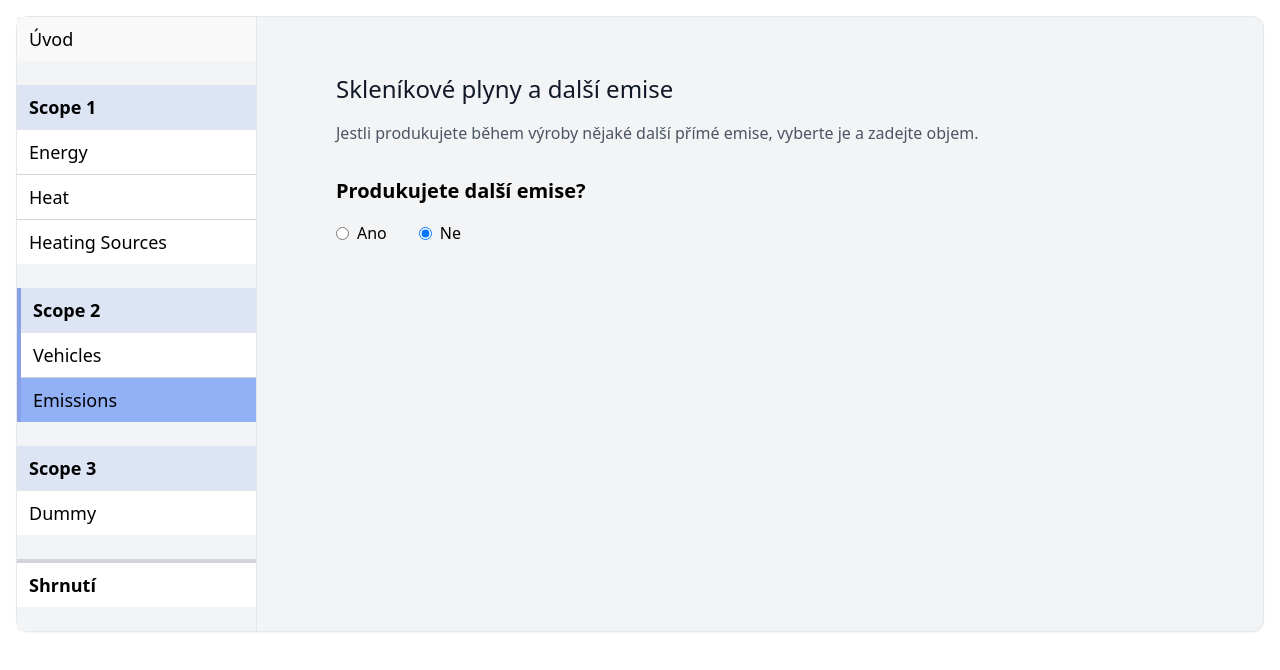
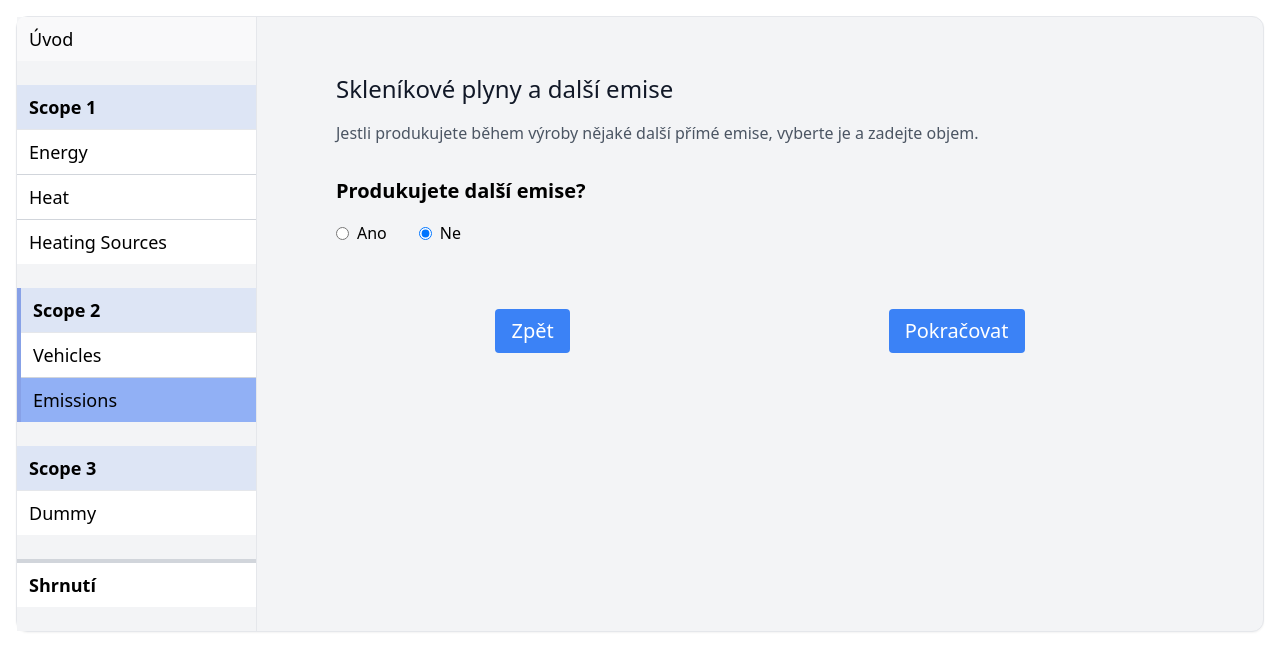
Before and after one commit to deploy-esgrovia/simple-esg-calc, a Vue app: page /emissions in a window 1280 px wide. Shown: the top 670 px of the page. Built offline with nearby package versions, Linux system fonts and the light colour scheme.

Commit message:
feat: add navigation buttons for each section

```diff
--- a/src/assets/css/style.css
+++ b/src/assets/css/style.css
@@ -791,6 +791,11 @@ video {
   border-color: inherit;
 }
 
+.border-red-500 {
+  --tw-border-opacity: 1;
+  border-color: rgb(239 68 68 / var(--tw-border-opacity, 1));
+}
+
 .border-opacity-50 {
   --tw-border-opacity: 0.5;
 }
@@ -820,6 +825,10 @@ video {
   background-color: rgb(243 244 246 / var(--tw-bg-opacity, 1));
 }
 
+.bg-inherit {
+  background-color: inherit;
+}
+
 .bg-red-600 {
   --tw-bg-opacity: 1;
   background-color: rgb(220 38 38 / var(--tw-bg-opacity, 1));
@@ -828,25 +837,6 @@ video {
 .bg-white {
   --tw-bg-opacity: 1;
   background-color: rgb(255 255 255 / var(--tw-bg-opacity, 1));
-}
-
-.bg-inherit {
-  background-color: inherit;
-}
-
-.bg-fuchsia-300 {
-  --tw-bg-opacity: 1;
-  background-color: rgb(240 171 252 / var(--tw-bg-opacity, 1));
-}
-
-.bg-gray-500 {
-  --tw-bg-opacity: 1;
-  background-color: rgb(107 114 128 / var(--tw-bg-opacity, 1));
-}
-
-.bg-gray-200 {
-  --tw-bg-opacity: 1;
-  background-color: rgb(229 231 235 / var(--tw-bg-opacity, 1));
 }
 
 .bg-opacity-10 {
@@ -894,6 +884,11 @@ video {
   padding-bottom: 0.75rem;
 }
 
+.py-4 {
+  padding-top: 1rem;
+  padding-bottom: 1rem;
+}
+
 .pb-2 {
   padding-bottom: 0.5rem;
 }
@@ -912,6 +907,18 @@ video {
 
 .pt-2 {
   padding-top: 0.5rem;
+}
+
+.pt-5 {
+  padding-top: 1.25rem;
+}
+
+.pt-6 {
+  padding-top: 1.5rem;
+}
+
+.pt-8 {
+  padding-top: 2rem;
 }
 
 .text-center {
@@ -1073,6 +1080,11 @@ video {
   --tw-ring-color: rgb(59 130 246 / var(--tw-ring-opacity, 1));
 }
 
+.focus\:ring-red-500:focus {
+  --tw-ring-opacity: 1;
+  --tw-ring-color: rgb(239 68 68 / var(--tw-ring-opacity, 1));
+}
+
 .focus\:ring-opacity-50:focus {
   --tw-ring-opacity: 0.5;
 }
--- a/src/components/sections/CompanyInfoSection.vue
+++ b/src/components/sections/CompanyInfoSection.vue
@@ -46,12 +46,18 @@ watch(companyInfo, () => {
 		<div class="mb-6">
 			<InputWithUnit type="text" label="E-mail" v-model="companyInfo.email" />
 		</div>
-		<div>
+		<div class="flex">
+			<RouterLink
+				to="/emissions"
+				class="block mx-auto py-2 px-4 bg-blue-500 text-white border-none rounded cursor-pointer text-xl hover:bg-blue-700"
+			>
+				Zpět
+			</RouterLink>
 			<button
 				@click="handleSubmit"
-				class="block mx-auto my-8 py-3 px-8 bg-blue-500 text-white border-none rounded cursor-pointer text-xl hover:bg-blue-700"
+				class="block mx-auto py-2 px-4 bg-blue-500 text-white border-none rounded cursor-pointer text-xl hover:bg-blue-700"
 			>
-				Submit
+				Dokončit
 			</button>
 		</div>
 	</div>
--- a/src/components/sections/EmissionsSection.vue
+++ b/src/components/sections/EmissionsSection.vue
@@ -127,5 +127,20 @@ watch(
 				</button>
 			</div>
 		</div>
+
+		<div class="flex pt-8">
+			<RouterLink
+				to="/vehicles"
+				class="block mx-auto py-2 px-4 bg-blue-500 text-white border-none rounded cursor-pointer text-xl hover:bg-blue-700"
+			>
+				Zpět
+			</RouterLink>
+			<RouterLink
+				to="/company-info"
+				class="block mx-auto py-2 px-4 bg-blue-500 text-white border-none rounded cursor-pointer text-xl hover:bg-blue-700"
+			>
+				Pokračovat
+			</RouterLink>
+		</div>
 	</div>
 </template>
--- a/src/components/sections/EnergySection.vue
+++ b/src/components/sections/EnergySection.vue
@@ -68,5 +68,13 @@ watch([annualConsumption, selectedEnergyType, sourceTypeValues], () => {
 				<InputWithUnit :label="label" v-model="sourceTypeValues[source]" unit="MWh / rok" />
 			</div>
 		</div>
+		<div class="flex">
+			<RouterLink
+				to="/heat"
+				class="block mx-auto py-2 px-4 bg-blue-500 text-white border-none rounded cursor-pointer text-xl hover:bg-blue-700"
+			>
+				Pokračovat
+			</RouterLink>
+		</div>
 	</div>
 </template>
--- a/src/components/sections/HeatSection.vue
+++ b/src/components/sections/HeatSection.vue
@@ -117,5 +117,20 @@ watch(
 				/>
 			</div>
 		</div>
+
+		<div class="flex">
+			<RouterLink
+				to="/energy"
+				class="block mx-auto py-2 px-4 bg-blue-500 text-white border-none rounded cursor-pointer text-xl hover:bg-blue-700"
+			>
+				Zpět
+			</RouterLink>
+			<RouterLink
+				to="/heating-sources"
+				class="block mx-auto py-2 px-4 bg-blue-500 text-white border-none rounded cursor-pointer text-xl hover:bg-blue-700"
+			>
+				Pokračovat
+			</RouterLink>
+		</div>
 	</div>
 </template>
--- a/src/components/sections/HeatingSourcesSection.vue
+++ b/src/components/sections/HeatingSourcesSection.vue
@@ -82,5 +82,20 @@ watch(
 				:unit="units[fuel]"
 			/>
 		</div>
+
+		<div class="flex">
+			<RouterLink
+				to="/heat"
+				class="block mx-auto py-2 px-4 bg-blue-500 text-white border-none rounded cursor-pointer text-xl hover:bg-blue-700"
+			>
+				Zpět
+			</RouterLink>
+			<RouterLink
+				to="/vehicles"
+				class="block mx-auto py-2 px-4 bg-blue-500 text-white border-none rounded cursor-pointer text-xl hover:bg-blue-700"
+			>
+				Pokračovat
+			</RouterLink>
+		</div>
 	</div>
 </template>
--- a/src/components/sections/VehicleSection.vue
+++ b/src/components/sections/VehicleSection.vue
@@ -112,5 +112,20 @@ watch(
 				v-model="vehiclesSectionData.machines"
 			/>
 		</div>
+
+		<div class="flex">
+			<RouterLink
+				to="/heating-sources"
+				class="block mx-auto py-2 px-4 bg-blue-500 text-white border-none rounded cursor-pointer text-xl hover:bg-blue-700"
+			>
+				Zpět
+			</RouterLink>
+			<RouterLink
+				to="/emissions"
+				class="block mx-auto py-2 px-4 bg-blue-500 text-white border-none rounded cursor-pointer text-xl hover:bg-blue-700"
+			>
+				Pokračovat
+			</RouterLink>
+		</div>
 	</div>
 </template>
```
